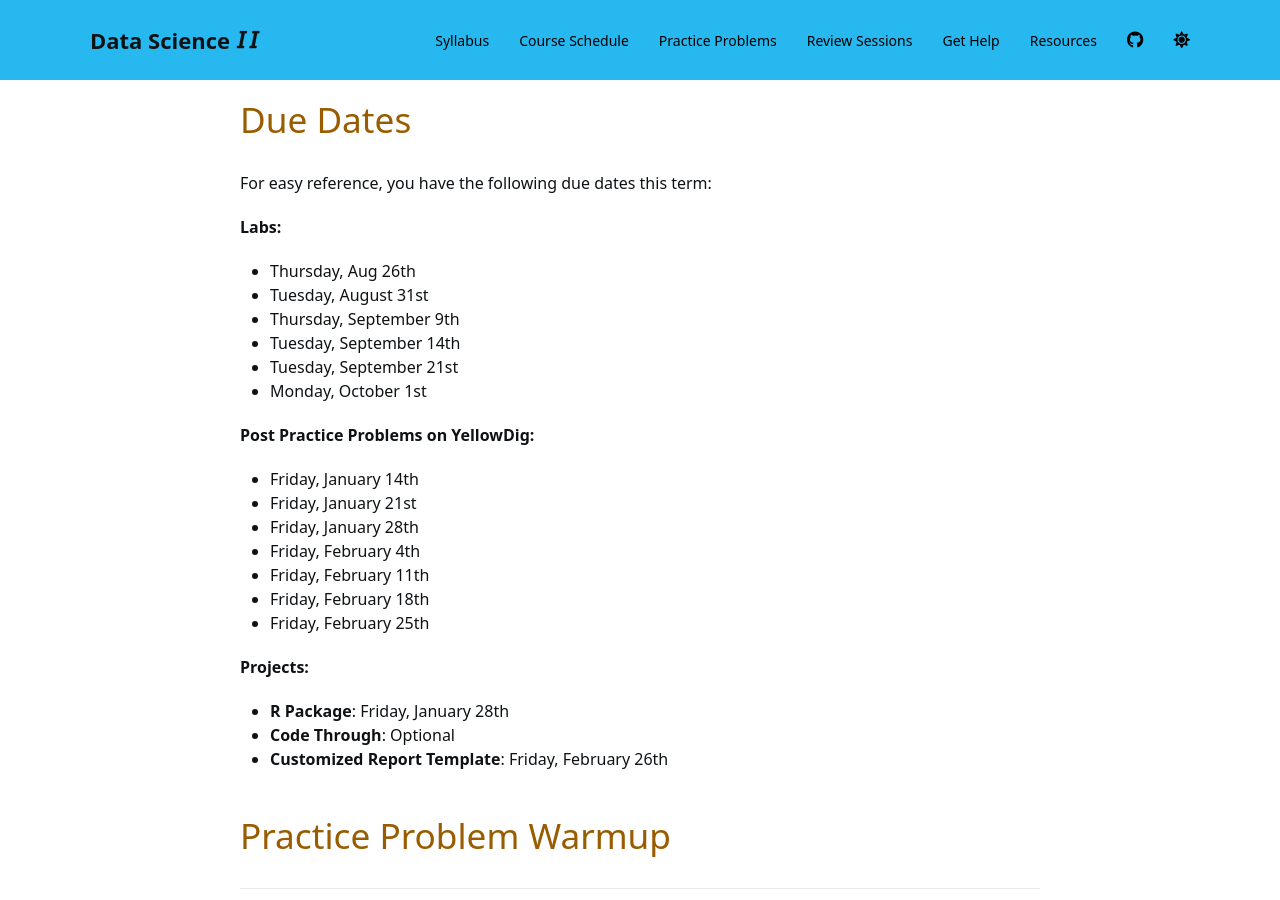
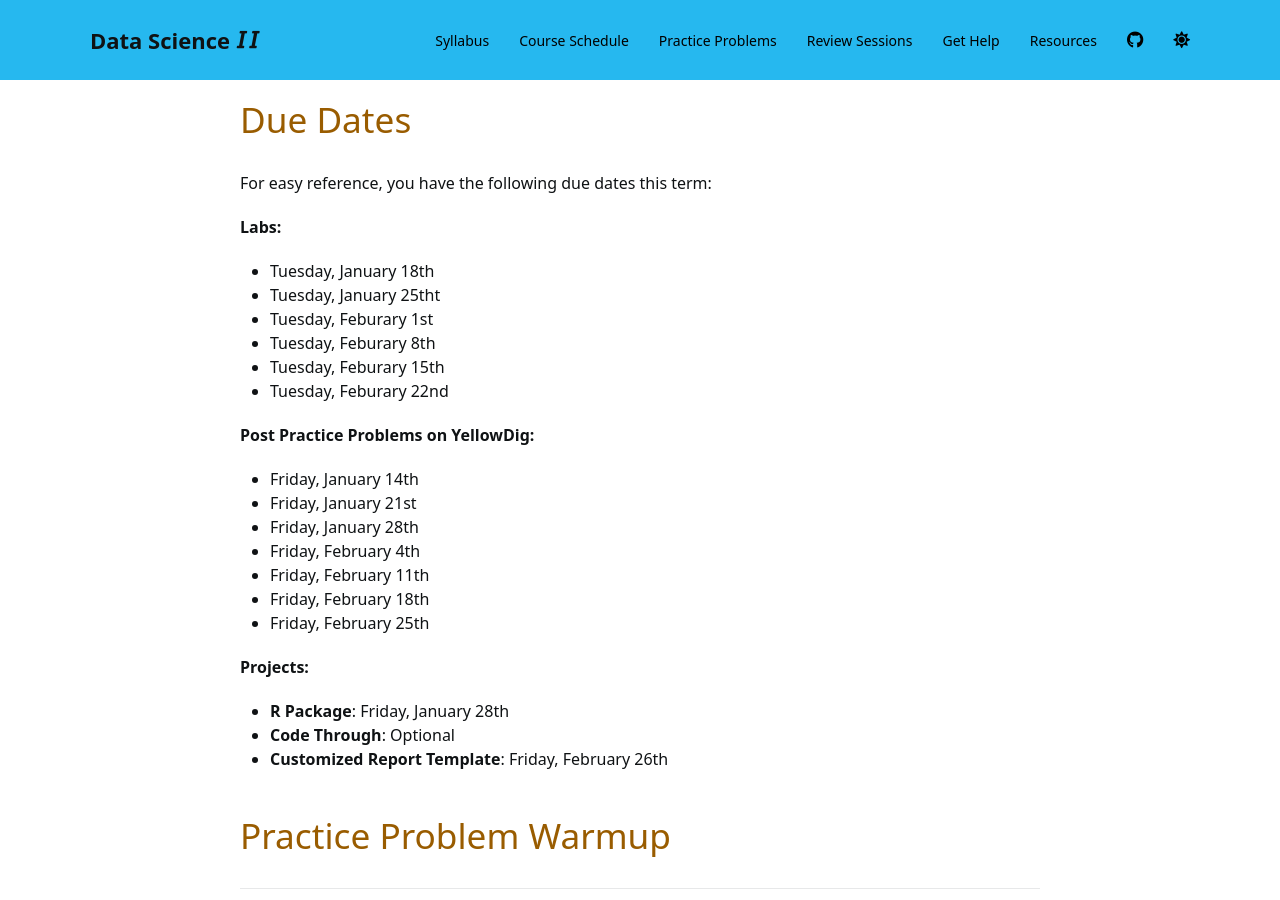
Before and after one commit to Watts-College/cpp-527-spr-2022, a Jekyll site: the page built from schedule.md, in a window 1280 px wide and 900 px high, scrolled down 1372 px. Built offline with Jekyll 4.4.1, drawn with Linux system fonts in a browser that asks for light colours; nearby versions of some CDN libraries; a script bundle is joined from its source files by our own code; library files that are not in the unit come from our copies; a style sheet for code colours, icons or effects is not loaded; some of the changed text lies outside the part shown.

Commit message:
Update schedule.md

```diff
--- a/schedule.md
+++ b/schedule.md
@@ -18,12 +18,12 @@ yellowdig:
 
 
 labs:
-  lab-01:  'Thursday, Aug 26th'
-  lab-02:  'Tuesday, August 31st'
-  lab-03:  'Thursday, September 9th'
-  lab-04:  'Tuesday, September 14th'
-  lab-05:  'Tuesday, September 21st'
-  lab-06:  'Monday, October 1st'
+  lab-01:  'Tuesday, January 18th'
+  lab-02:  'Tuesday, January 25tht'
+  lab-03:  'Tuesday, Feburary 1st'
+  lab-04:  'Tuesday, Feburary 8th'
+  lab-05:  'Tuesday, Feburary 15th'
+  lab-06:  'Tuesday, Feburary 22nd'
 
 
 projects:
```
